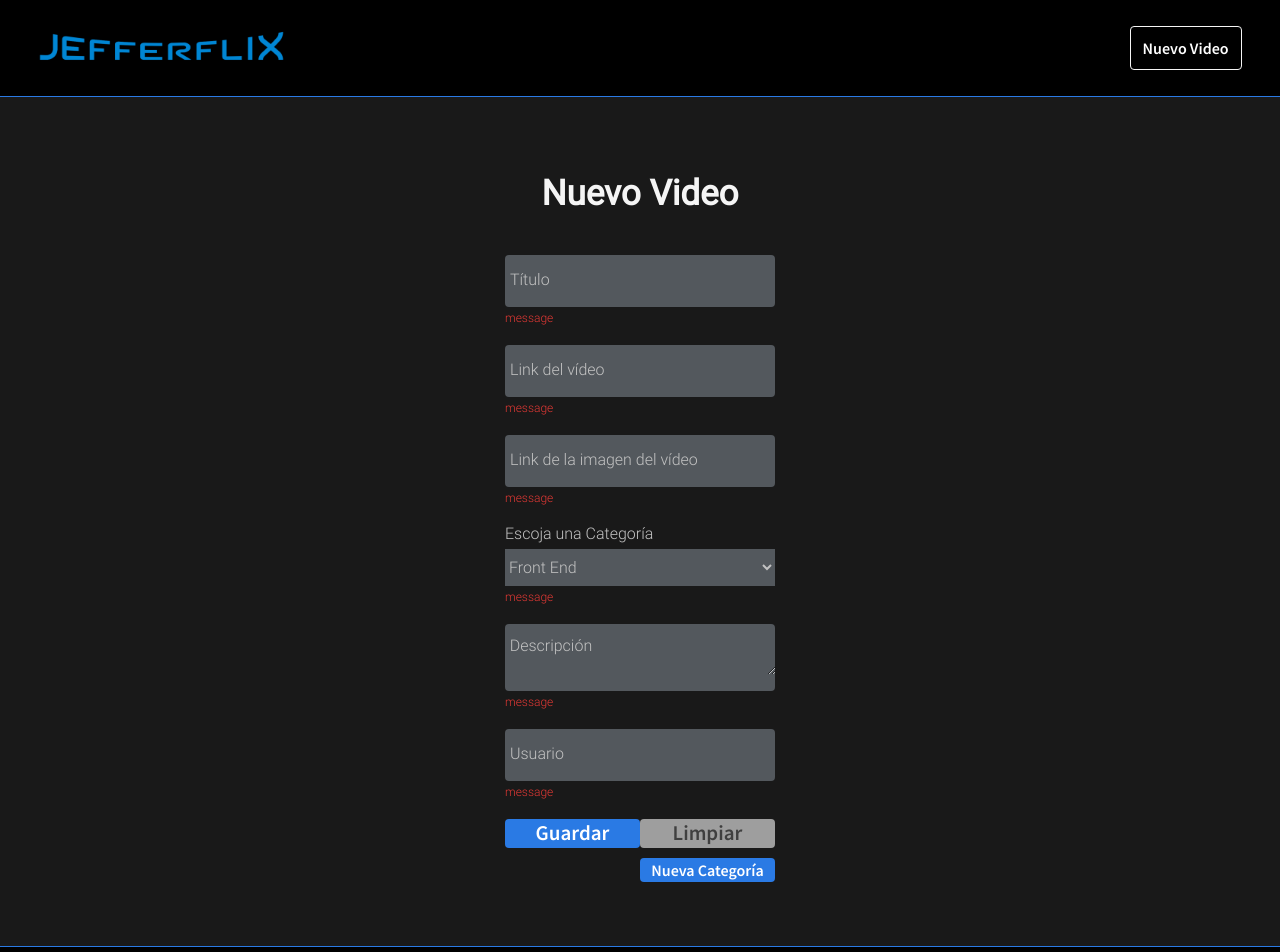
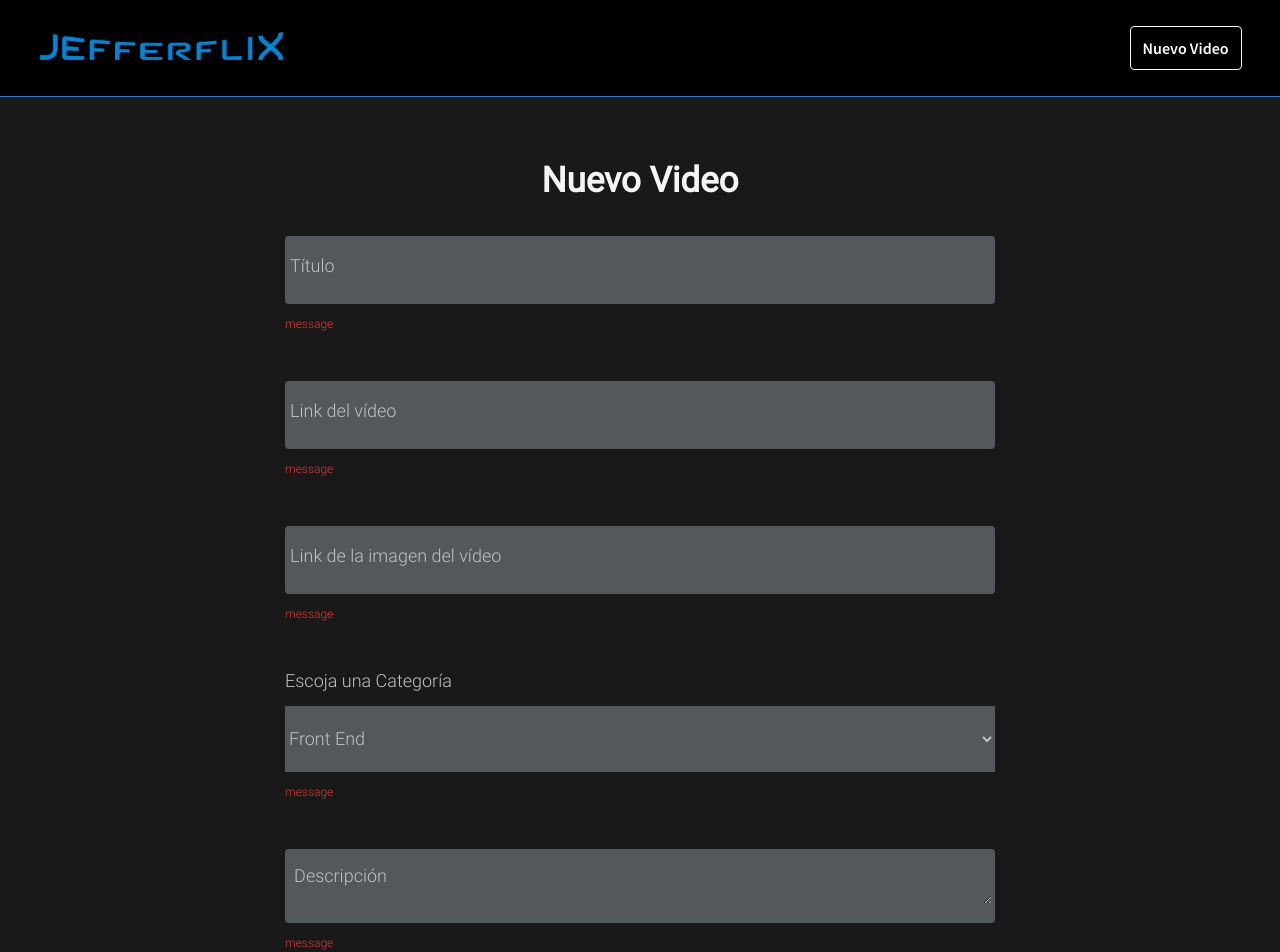
Before and after one commit to jarher/jefferflix, a React (Create React App) app in the folder client/: page /newVideo in a window 1280 px wide. Shown: the top 952 px of the page. Built offline with nearby package versions, Linux system fonts and the light colour scheme.

Commit message:
estilizando formularios para dispositivos medios y grandes

```diff
--- a/client/src/components/Footer/Footer.jsx
+++ b/client/src/components/Footer/Footer.jsx
@@ -33,11 +33,18 @@ const ButtonFooter = styled(ButtonStyle)`
 
 const BannerContainer = styled.div`
   padding: 5%;
+  @media (min-width: 768px) {
+    padding: 1% 0 3%;
+  }
 `;
 
 const Author = styled.div`
   color: ${color_gray_lighter};
   margin-top: 5%;
+  text-align: center;
+  @media (min-width: 768px) {
+    display: none;
+  }
 `;
 
 const Footer = () => {
--- a/client/src/components/Form/ButtonsSubmit.jsx
+++ b/client/src/components/Form/ButtonsSubmit.jsx
@@ -4,6 +4,9 @@ const ButtonsSubmit = styled.div`
   display: flex;
   flex-wrap: wrap;
   justify-content: space-between;
+  @media (min-width: 768px) {
+    gap: 20px;
+  }
 `;
 
 export default ButtonsSubmit;
--- a/client/src/components/Form/Form.jsx
+++ b/client/src/components/Form/Form.jsx
@@ -3,9 +3,9 @@ import styled from "styled-components";
 const Form = styled.form`
   display: flex;
   flex-direction: column;
-  /* @media (min-width: 768px) {
-    max-width: 1024px;
-  } */
+  @media (min-width: 768px) {
+    min-width: 710px;
+  }
 `;
 
 
--- a/client/src/components/Form/FormButton.jsx
+++ b/client/src/components/Form/FormButton.jsx
@@ -10,6 +10,10 @@ const FormButton = styled(ButtonStyle)`
     props.$clean ? color_gray_700 : color_primary};
   color: ${(props) => (props.$clean ? color_gray_900 : color_white)};
   width: 135px;
+  @media (min-width: 768px) {
+    width: 180px;
+    padding: 2%;
+  }
 `;
 
 export default FormButton;
--- a/client/src/components/Form/FormButtonsContainer.jsx
+++ b/client/src/components/Form/FormButtonsContainer.jsx
@@ -4,6 +4,10 @@ const FormButtonsContainer = styled.div`
   display: flex;
   flex-direction: column;
   gap: 10px;
+  @media (min-width:768px) {
+    flex-direction: row;
+    justify-content: space-between;
+  }
 `;
 
 export default FormButtonsContainer;
--- a/client/src/components/Form/FormTitle.jsx
+++ b/client/src/components/Form/FormTitle.jsx
@@ -7,6 +7,9 @@ const FormTitle = styled.h1`
   text-align: center;
   color: ${color_gray_lighter};
   margin: 5% 0 15%;
+  @media (min-width: 768px) {
+    margin: 0 0 5%;
+  }
 `;
 
 export default FormTitle;
--- a/client/src/components/Input/Input.jsx
+++ b/client/src/components/Input/Input.jsx
@@ -4,6 +4,7 @@ import {
   body_smaller,
   body_small,
   color_gray_300,
+  body_medium,
 } from "../UI/variables.js";
 
 export const InputWrapper = styled.div`
@@ -11,6 +12,9 @@ export const InputWrapper = styled.div`
   background-color: ${color_gray_750};
   padding: 4% 1%;
   border-radius: 4px;
+  @media (min-width: 768px) {
+    padding: 2% 1%;
+  }
 `;
 
 const InputStyle = styled.input`
@@ -44,6 +48,10 @@ export const Label = styled.label`
   left: 5px;
   top: 16px;
   transition: all 0.2s ease-in-out;
+  @media (min-width: 768px) {
+    font-size: ${body_medium};
+    top: 20px;
+  }
 `;
 
 const Input = ({ type, labelText, value, placeholder, inputFunction }) => (
--- a/client/src/components/Select/Select.jsx
+++ b/client/src/components/Select/Select.jsx
@@ -1,5 +1,5 @@
 import styled from "styled-components";
-import { color_gray_300, color_gray_750} from "../UI/variables.js";
+import { body_medium, color_gray_300, color_gray_750} from "../UI/variables.js";
 import Option from "./Option.jsx";
 
 const SelectStyle = styled.select`
@@ -14,6 +14,9 @@ const SelectStyle = styled.select`
 
 const LabelSelect = styled.label`
 color: ${color_gray_300};
+@media (min-width: 768px) {
+  font-size: ${body_medium};
+}
 `;
 
 const Select = ({ Options, inputFunction, selected }) =>
--- a/client/src/components/Textarea/Textarea.jsx
+++ b/client/src/components/Textarea/Textarea.jsx
@@ -1,5 +1,5 @@
 import styled from "styled-components";
-import { color_gray_300 } from "../UI/variables";
+import { body_medium, color_gray_300 } from "../UI/variables";
 import { InputWrapper } from "../Input/Input";
 
 const TextareaStyle = styled.textarea`
@@ -9,6 +9,11 @@ const TextareaStyle = styled.textarea`
   width: 100%;
   &::placeholder {
     color: ${color_gray_300};
+  }
+  @media (min-width: 768px) {
+    &::placeholder {
+      font-size: ${body_medium};
+    }
   }
 `;
 
--- a/client/src/pages/NewCategory.jsx
+++ b/client/src/pages/NewCategory.jsx
@@ -13,6 +13,9 @@ import Textarea from "../components/Textarea/Textarea.jsx";
 
 const NewCategoryContainer = styled(HomeStyled)`
   padding: 5%;
+  @media (min-width: 768px) {
+    align-items: center;
+  }
 `;
 
 const NewCategory = () => {
--- a/client/src/pages/NewVideo.jsx
+++ b/client/src/pages/NewVideo.jsx
@@ -16,17 +16,23 @@ import Select from "../components/Select/Select.jsx";
 
 const NewVideoContainer = styled(HomeStyled)`
   padding: 5%;
-  align-items: center;
+  @media (min-width: 768px) {
+    align-items: center;
+  }
 `;
 
 const ButtonRedirect = styled(FormButton)`
   font-size: ${body_small};
   align-self: end;
+  @media (min-width: 768px) {
+    width: 180px;
+    padding: 2%;
+  }
 `;
 
 const options = [
-  { id: 1, value: "Front End"},
-  { id: 2, value: "Back End"},
+  { id: 1, value: "Front End" },
+  { id: 2, value: "Back End" },
 ];
 
 const NewVideo = () => {
@@ -44,7 +50,7 @@ const NewVideo = () => {
     setSelected("Front End");
     setDescription("");
     setUser("");
-  }
+  };
 
   const formSubmit = (e) => {
     e.preventDefault();
```
